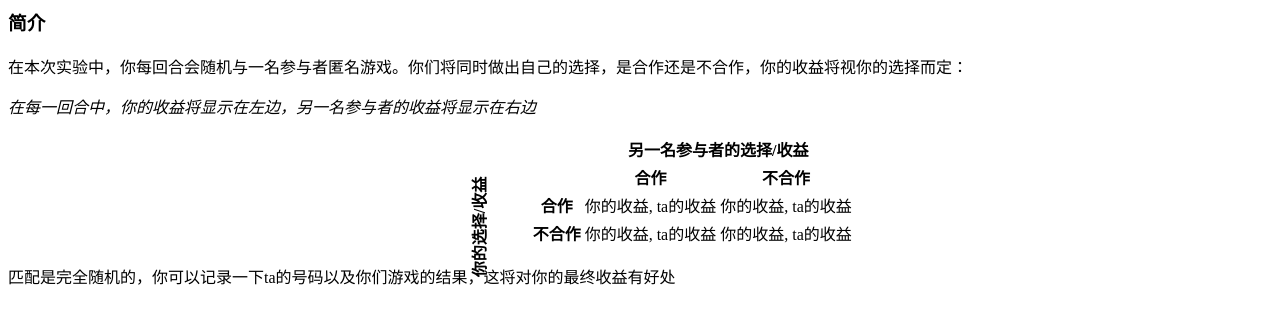
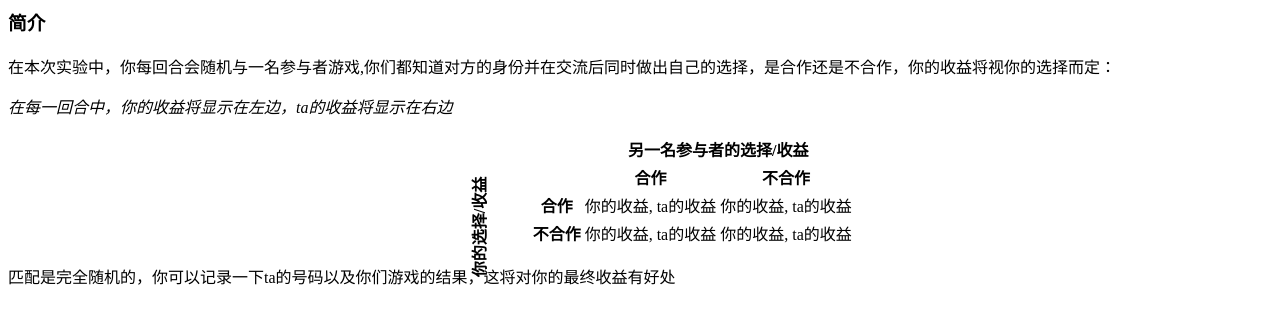
Before and after one commit to Moiess/My_otree, a Django app: template otree/prisoner_test/templates/prisoner_test/Instructions.html in a window 1280 px wide. Shown: the top 324 px of the page. Run offline with Django 3.2, Linux system fonts and the light colour scheme; the template is opened without the code that fills it, so the values that code supplies are empty.

Commit message:
10-25班级试验添加署名功能

```diff
--- a/otree/prisoner_test/templates/prisoner_test/Decision.html
+++ b/otree/prisoner_test/templates/prisoner_test/Decision.html
@@ -19,7 +19,7 @@
 
 {% block content %}
     <p>
-        你本回合匹配的对手是{{ player.get_others_in_group }}，你可以记录一下跟ta游戏的结果
+        你本回合匹配的对手是{{ player.get_others_in_group }}{{ player.name }}，你可以记录一下跟ta游戏的结果
 
     </p>
     <div class="form-group required">
--- a/otree/prisoner_test/templates/prisoner_test/Information.html
+++ b/otree/prisoner_test/templates/prisoner_test/Information.html
@@ -2,7 +2,7 @@
 {% load otree static %}
 
 {% block title %}
-请输入你的姓名和学号(PS:仅作为记录使用，并不会出现在实验中，更不会另一个参与者看见)
+请输入你的姓名和学号
 {% endblock %}
 
 {% block content %}
--- a/otree/prisoner_test/templates/prisoner_test/Instructions.html
+++ b/otree/prisoner_test/templates/prisoner_test/Instructions.html
@@ -18,11 +18,11 @@
         <!--Your payoffs will be determined by the choices of both as below:-->
     <!--</p>-->
     <p>
-        在本次实验中，你每回合会随机与一名参与者匿名游戏。你们将同时做出自己的选择，是合作还是不合作，你的收益将视你的选择而定：
+        在本次实验中，你每回合会随机与一名参与者游戏,你们都知道对方的身份并在交流后同时做出自己的选择，是合作还是不合作，你的收益将视你的选择而定：
     </p>
     <!--<p><i>In each cell, the amount to the left is the payoff for-->
         <!--you and to the right for the other participant.</i></p>-->
-    <p><i>在每一回合中，你的收益将显示在左边，另一名参与者的收益将显示在右边</i></p>
+    <p><i>在每一回合中，你的收益将显示在左边，ta的收益将显示在右边</i></p>
 
     <table class='table table-bordered text-center'
            style='width: auto; margin: auto'>
```
